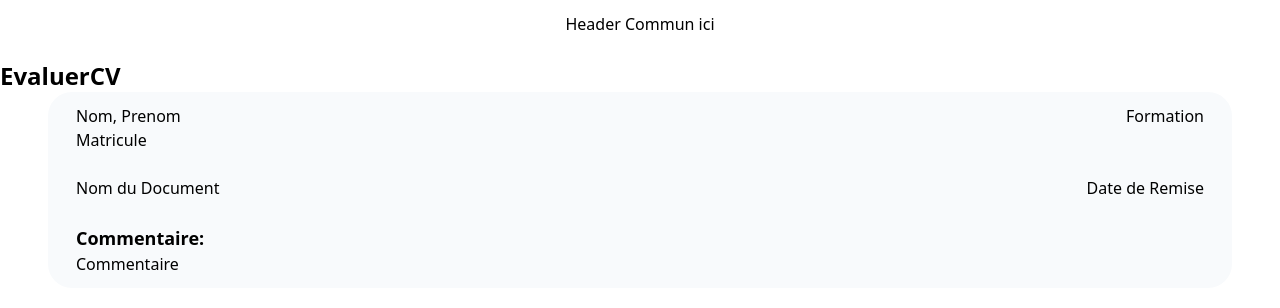
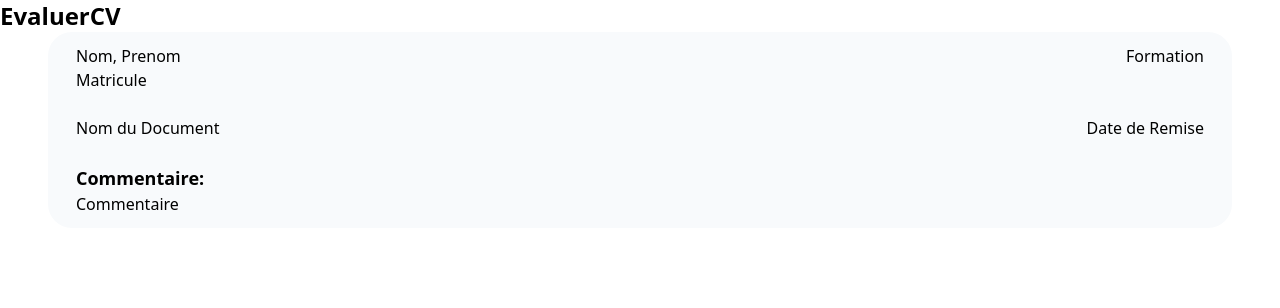
Before and after one commit to 420-andrelaurendeau/projet-ose, a React (Create React App) app in the folder projet-ose-react/: page /gestion/etudiants/cv in a window 1280 px wide. Shown: the top 308 px of the page. Built offline with nearby package versions, Linux system fonts and the light colour scheme.

Commit message:
Remove navbar placeholder.

```diff
--- a/projet-ose-react/src/pages/gestion/etudiants/cv.tsx
+++ b/projet-ose-react/src/pages/gestion/etudiants/cv.tsx
@@ -8,9 +8,6 @@ function EvaluerCV() {
     const [displayDisplayAssessmentPopup, setDisplayAssessmentPopup] = useState(false);
     return (
         <>
-            <nav className="w-full relative flex flex-wrap items-center justify-center px-2 py-3 bg-gray-500 mb-3">
-                <h1>Header Commun ici</h1>
-            </nav>
             <h1 className="font-extrabold text-2xl">EvaluerCV</h1>
             <div onClick={() => {
                 setDisplayCV(true)
```
